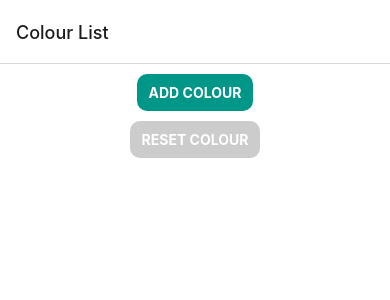
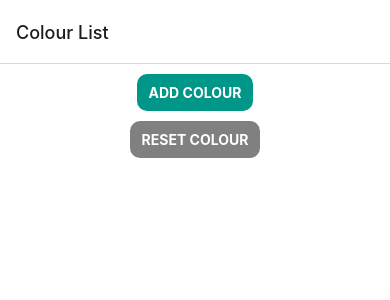
Before and after one commit to bijukp351/pcmob3-1, a React Native app: screen / in a window 390 px wide. Shown: the top 300 px of the page. Built offline with nearby package versions, Linux system fonts and the light colour scheme.

Commit message:
Added colour grid

```diff
--- a/App.js
+++ b/App.js
@@ -52,7 +52,7 @@ function HomeScreen({ navigation }) {
         <Text style={styles.resetButtonText}>Reset colour</Text>
       </TouchableOpacity>
 
-      <FlatList style={styles.list} data={colorArray} renderItem={renderItem} />
+      <FlatList style={styles.list} data={colorArray} renderItem={renderItem} numColumns={6} />
     </View>
   );
 }
@@ -96,9 +96,10 @@ const styles = StyleSheet.create({
     backgroundColor: "#fff",
     alignItems: "center",
     justifyContent: "center",
+
   },
   list: {
-    width: "100%",
+    // width: "100%",
   },
   detailText: {
     fontSize: 24,
@@ -123,7 +124,7 @@ const styles = StyleSheet.create({
     marginTop: 10,
     marginBottom: 10,
     elevation: 8,
-    backgroundColor: "#ccc",
+    backgroundColor: "grey",
     borderRadius: 10,
     paddingVertical: 10,
     paddingHorizontal: 12
```
